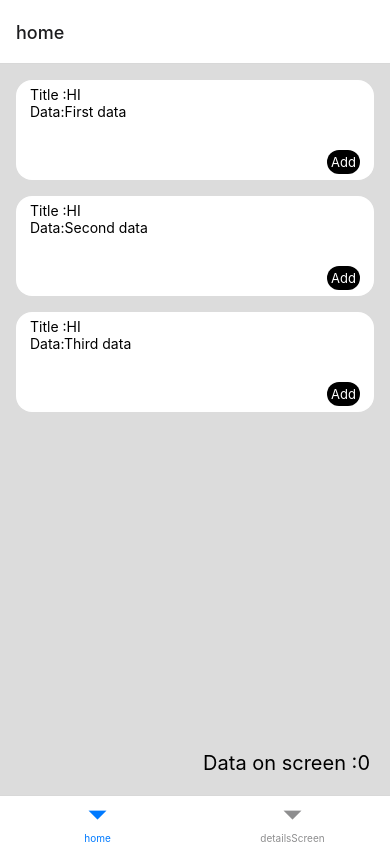
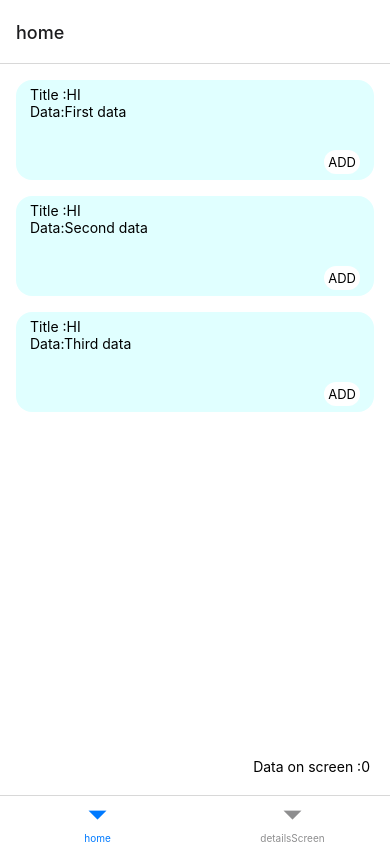
Before and after one commit to Mukesh848/reduxtutorial, a React Native app: screen / in a window 390 px wide. Built offline with nearby package versions, Linux system fonts and the light colour scheme.

Commit message:
async storage

```diff
--- a/App.js
+++ b/App.js
@@ -1,16 +1,59 @@
-import React from "react";
-import { StyleSheet, SafeAreaView } from "react-native";
-import { Provider } from "react-redux";
+import React, { useEffect } from "react";
+import { Provider, useSelector } from "react-redux";
 import Routes from "./src/Navigation/Route";
 import store from "./src/redux/store";
-import Tabroutes from "./src/Navigation/Tabroutes";
+import AsyncStorage from '@react-native-async-storage/async-storage';
+import { defaultdata } from "./src/redux/action";
+import types from "./src/redux/types";
+import {storeData} from "./src/redux/reducer"
+
 
 function App() {
+  // const dataGlobal= useSelector(state => state.myData)
+  // console.log("data from global array in App component ",dataGlobal)
+
+  useEffect(() => {
+    // AsyncStorage.removeItem('userData')
+    // alert("i am from App screen")
+    getData()
+  }, [])
+
+
+  // const storeData = async (value) => {
+  //   try {
+  //     let myArray = [{ name: 'Blablabla bla' }, { name: "kdlkfjdkslfjkdkf" }]
+
+
+  //     await AsyncStorage.setItem('userData', JSON.stringify(myArray))
+  //     console.log("item saved succssfully.....")
+  //   } catch (e) {
+
+  //     console.log("error raised during saved item")
+  //   }
+  // }
+
+  const getData = async () => {
+    try {
+      const res = await AsyncStorage.getItem('userData')
+      console.log("my storage value", JSON.parse(res))
+
+      if(!!res){
+        store.dispatch(defaultdata({
+          type: types.DEFAULTDATA,
+          payload: JSON.parse(res)
+        }))
+      }
+    } catch (error) {
+      console.log("error rasied", error)
+    }
+  }
+
+
   return (
-      <Provider store={store}>
-        <Routes />
+    <Provider store={store}>
+      <Routes />
 
-      </Provider>
+    </Provider>
   )
 }
 
--- a/package.json
+++ b/package.json
@@ -10,6 +10,7 @@
     "lint": "eslint ."
   },
   "dependencies": {
+    "@react-native-async-storage/async-storage": "^1.17.10",
     "@react-navigation/bottom-tabs": "^6.4.0",
     "@react-navigation/native": "^6.0.13",
     "@react-navigation/native-stack": "^6.9.1",
--- a/src/Screens/Home.js
+++ b/src/Screens/Home.js
@@ -5,16 +5,17 @@ import Navigationstrings from "../Navigation/Navigationstrings";
 import { decrement, increment } from "../redux/action";
 import store from "../redux/store";
 import { useSelector } from "react-redux";
+import colorpath from "../constants/colorpath";
+
 
 
 const Home = ({ navigation, route }) => {
 
     const storeData = useSelector(state => state.myData)
-    let arrlen=0
-    for(let i=0 ; i<storeData.length;i++){
-        if(storeData[i].quantity>0)
-        {
-            arrlen=arrlen+1
+    let arrlen = 0
+    for (let i = 0; i < storeData.length; i++) {
+        if (storeData[i].quantity > 0) {
+            arrlen = arrlen + 1
         }
         else
             continue
@@ -28,10 +29,12 @@ const Home = ({ navigation, route }) => {
 
     const renderItemfunc = ({ item, index }) => {
         return (
-            <TouchableOpacity onPress={() => { navigation.navigate(Navigationstrings.DETAILS , {id:item.id ,title:item.Title,Data:item.data })}} style={Styles.flatstyle}>
+            <TouchableOpacity
+            onPress={() => { navigation.navigate(Navigationstrings.DETAILS, { id: item.id, title: item.Title, Data: item.data }) }}
+            style={Styles.flatstyle}>
                 <Text>Title :{item?.Title}</Text>
                 <Text>Data:{item.data}</Text>
-                {item.quantity >=1? <View style={Styles.bview}>
+                {item.quantity >= 1 ? <View style={Styles.bview}>
                     <TouchableOpacity style={Styles.bstyle}
                         onPress={() => onDec(item)} >
                         <Text style={Styles.btnText}>-</Text>
@@ -42,8 +45,8 @@ const Home = ({ navigation, route }) => {
                     </TouchableOpacity>
                 </View>
                     : <View style={Styles.additembtnview}>
-                        <TouchableOpacity style={Styles.additembtn} onPress={()=> onInc(item)}>
-                            <Text style={Styles.btnText}>Add</Text>
+                        <TouchableOpacity style={Styles.additembtn} onPress={() => onInc(item)}>
+                            <Text style={Styles.btnText}>ADD</Text>
                         </TouchableOpacity>
                     </View>}
             </TouchableOpacity>
@@ -51,12 +54,13 @@ const Home = ({ navigation, route }) => {
     }
 
     return (
-        <View  style={{ flex: 1 , backgroundColor:'#DCDCDC' }}>
+        <View style={{ flex: 1, backgroundColor:colorpath.WHITE }}>
             <FlatList
                 data={storeData}
                 renderItem={renderItemfunc}
             />
-            <View style={{flex:1 , position:'absolute' , bottom:20  , right:20}}><Text style={{fontSize:20}}>Data on screen :{arrlen}</Text></View>
+            <View style={Styles.itemcount}>
+                <Text>Data on screen :{arrlen}</Text></View>
         </View>
     )
 }
--- a/src/Screens/style.js
+++ b/src/Screens/style.js
@@ -15,30 +15,31 @@ export const Styles = StyleSheet.create(
       flex: 1,
       alignItems: 'center',
       justifyContent: 'center',
-        marginHorizontal:16,
-        marginVertical:16,
-        backgroundColor:colorpath.GREY,
-        borderRadius:16
+      marginHorizontal: 16,
+      marginVertical: 16,
+      backgroundColor: colorpath.SKY_BLUE,
+      borderRadius: 16
     }
     ,
     bstyle:
     {
       marginLeft: 10,
-      backgroundColor:colorpath.BLACK,
+      backgroundColor: colorpath.WHITE,
       borderRadius: 16,
       width: 20,
       alignItems: 'center',
-      justifyContent:'center'
+      justifyContent: 'center'
     },
     btnText:
-      {color:colorpath.WHITE,
-        fontSize:13
+    {
+      color: colorpath.BLACK,
+      fontSize: 13
     }
     ,
     flatstyle:
     {
       marginTop: 16,
-      backgroundColor:colorpath.WHITE,
+      backgroundColor: colorpath.SKY_BLUE,
       height: 100,
       marginHorizontal: 16,
       borderRadius: 16,
@@ -63,10 +64,15 @@ export const Styles = StyleSheet.create(
     ,
     additembtn: {
       marginLeft: 10,
-      backgroundColor: colorpath.BLACK,
+      backgroundColor: colorpath.WHITE,
       borderRadius: 16,
       alignItems: 'center',
-      padding:4,
+      padding: 4,
+    },
+    itemcount: { flex: 1,
+       position: 'absolute',
+       bottom: 20,
+        right: 20
       }
   }
 )
--- a/src/constants/colorpath.js
+++ b/src/constants/colorpath.js
@@ -1,5 +1,7 @@
 export default {
     GREY: "#D3D3D3",
     WHITE: "#FFFFFF",
-    BLACK: "#000000"
+    BLACK: "#000000",
+    AQUA:'#AFEEEE',
+    SKY_BLUE:'#E0FFFF',
 }
--- a/src/redux/action.js
+++ b/src/redux/action.js
@@ -1,4 +1,3 @@
-
 import types from "./types";
 
 export function increment(data, data2) {
@@ -7,7 +6,6 @@ export function increment(data, data2) {
         payload: { quantity: data, id: data2 }
     }
 }
-
 
 export function decrement(data, data2) {
     return {
@@ -18,3 +16,10 @@ export function decrement(data, data2) {
         }
     }
 }
+
+export function defaultdata(data){
+    return {
+        type: types.DEFAULTDATA,
+        payload: data
+    }
+}
--- a/src/redux/reducer.js
+++ b/src/redux/reducer.js
@@ -1,4 +1,17 @@
+import AsyncStorage from "@react-native-async-storage/async-storage";
+import store from "./store";
 import types from "./types";
+
+
+export const storeData = async (mainArr) => {
+    try {
+      await AsyncStorage.setItem('userData', JSON.stringify(mainArr))
+      console.log("item saved succssfully.....")
+    } catch (e) {
+
+      console.log("error raised during saved item")
+    }
+  }
 
 let init_state = {
     myData: [
@@ -24,26 +37,38 @@ let init_state = {
 }
 
 export function counterReducer(state = init_state, action) {
-    console.log("data in reducer", action.payload)
+
     switch (action.type) {
         case types.INCREMENT: {
 
             let data = action.payload.quantity
             let mainArr = [...state.myData]
-            console.log("data in the increment function", mainArr)
             let index = mainArr.findIndex(target => target.id == action.payload.id)
-            console.log("index of the target data in increment function", index)
-
             if (index >= 0) { mainArr[index].quantity = data + 1 }
+            storeData(mainArr)
             return { ...state, myData: mainArr }
         }
         case types.DECREMENT: {
             let data = action.payload.quantity
             let mainArr = [...state.myData]
-            console.log("data in the decrement function", mainArr)
             let index = mainArr.findIndex(target => target.id === action.payload.id)
-            console.log("index of the target data in decrement function", index)
             if (index >= 0) { mainArr[index].quantity = data - 1 }
+            storeData(mainArr)
+            return { ...state, myData: mainArr }
+        }
+        case types.DEFAULTDATA: {
+            let data=action.payload.payload
+            console.log('data in reducer ==========',data)
+            let mainArr = [...state.myData]
+            // for( let i; i<mainArr.length ; i++){
+                // mainArr[i].quantity=data[i].quantity
+                // console.log("**********",hello)
+            // }
+            mainArr[0].quantity=data[0].quantity
+                mainArr[1].quantity=data[1].quantity
+                mainArr[2].quantity=data[2].quantity
+            console.log("data after modification",mainArr)
+            storeData(mainArr)
             return { ...state, myData: mainArr }
         }
         default:
--- a/src/redux/types.js
+++ b/src/redux/types.js
@@ -1,4 +1,5 @@
 export default{
     INCREMENT :'INCREMENT',
-    DECREMENT :'DECREMENT'
+    DECREMENT :'DECREMENT',
+    DEFAULTDATA:'DEFAULT'
 }
```
Also changed, not shown: 2 other files (tests, documents, lock files or other folders). Lines whose indentation alone changed are shown as unchanged.
